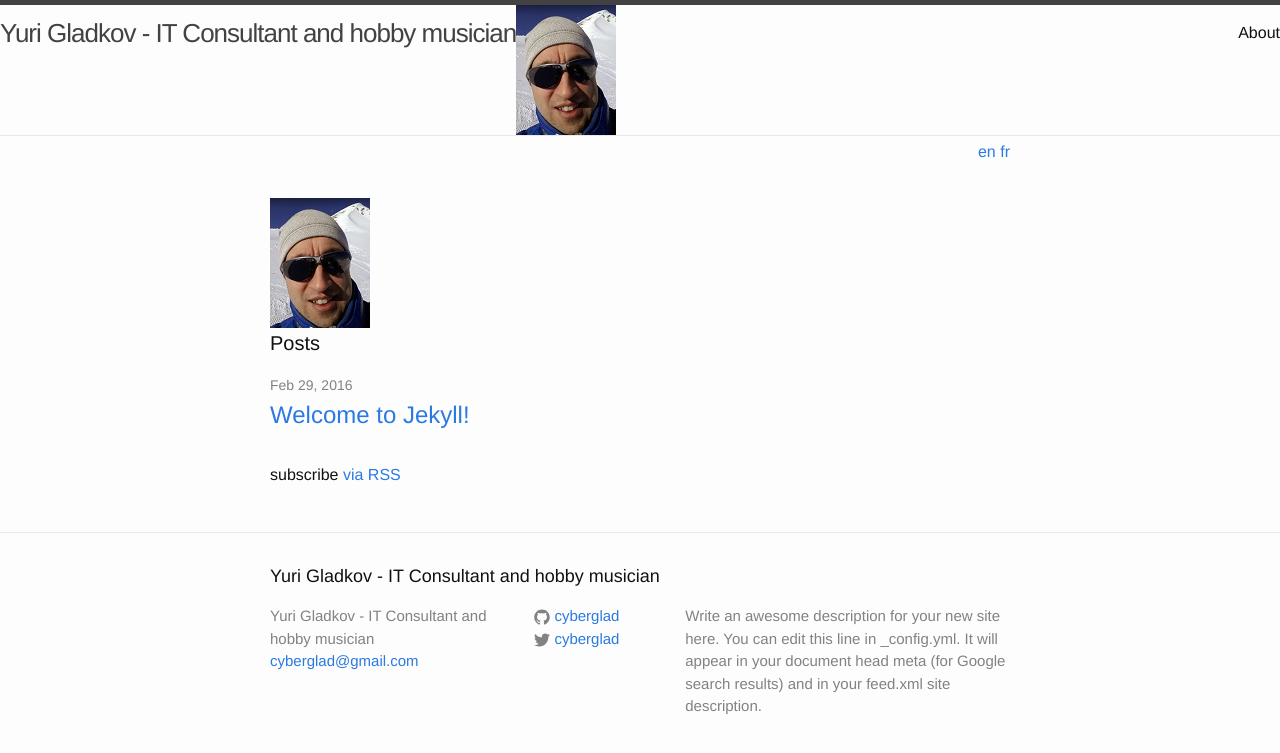
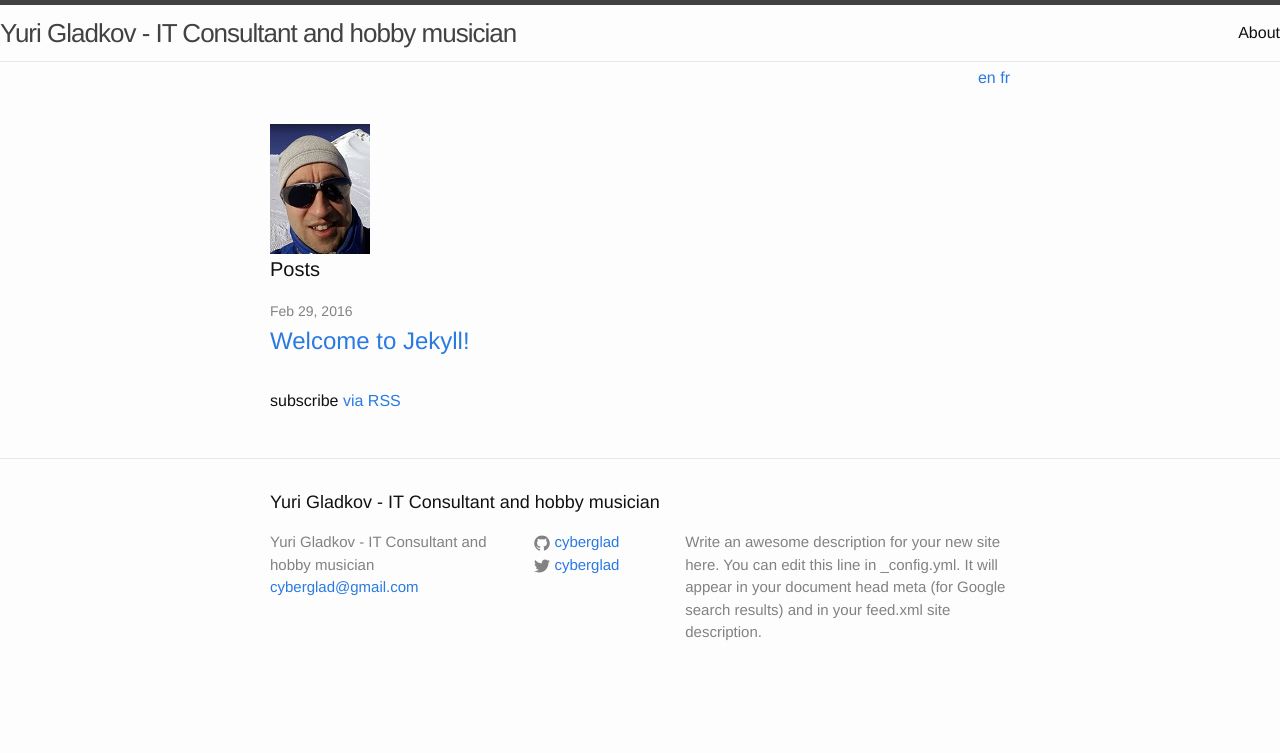
Before and after one commit to yuriglad/test, a Jekyll site: the page built from index.html, in a window 1280 px wide. Shown: the top 753 px of the page. Built offline with Jekyll 4.4.1, drawn with Linux system fonts in a browser that asks for light colours.

Commit message:
Update header.html

```diff
--- a/_includes/header.html
+++ b/_includes/header.html
@@ -2,7 +2,7 @@
 
   <div class="wrapper">
 </div>
-  <img src="/assets/images/mini_avatar.jpg" alt="" />
+
     <a class="site-title" href="{{ site.baseurl }}/{{ site.index[page.lang] }}">{{ site.title[page.lang] }}</a>
 
     <nav class="site-nav">
```
